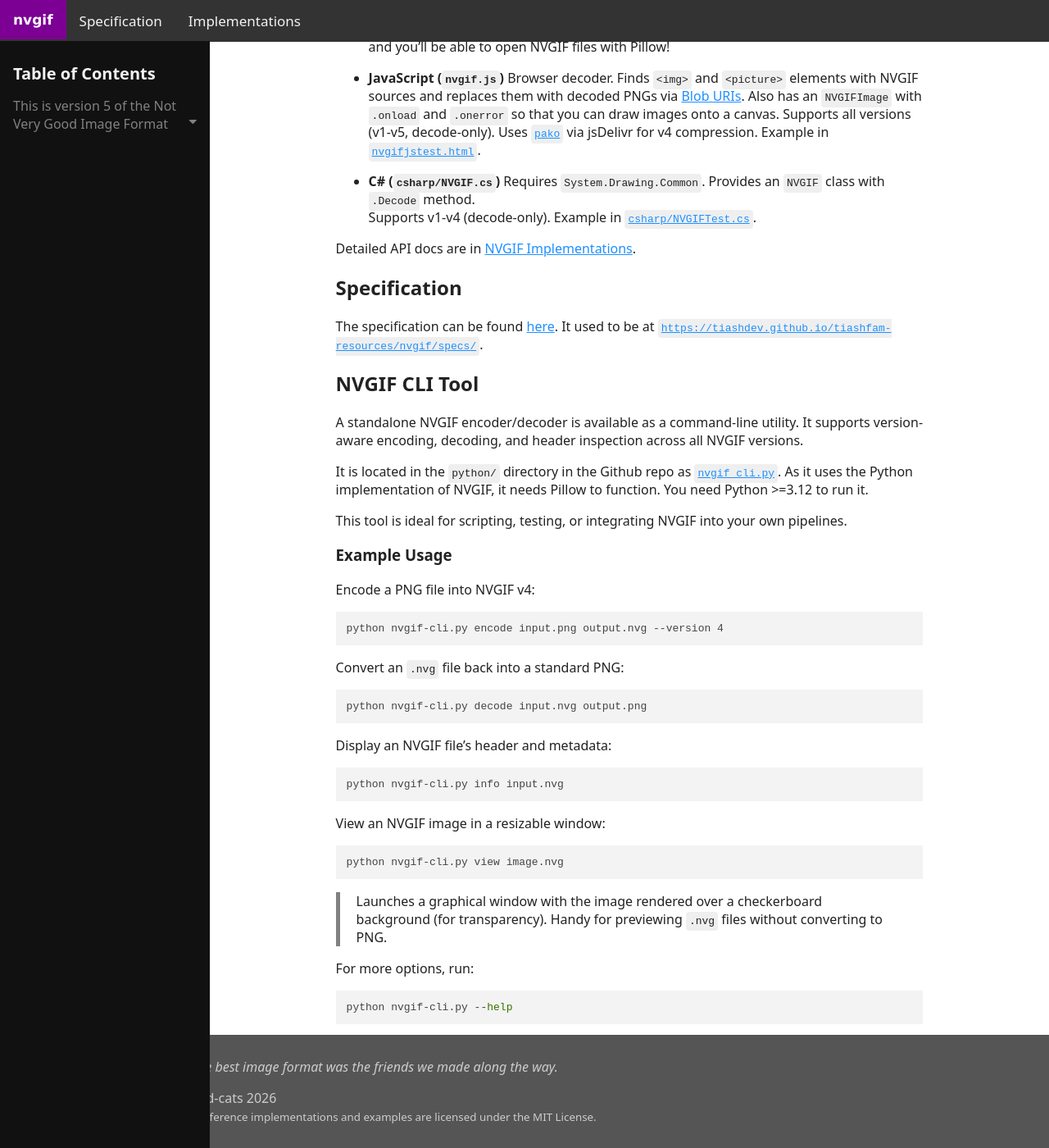
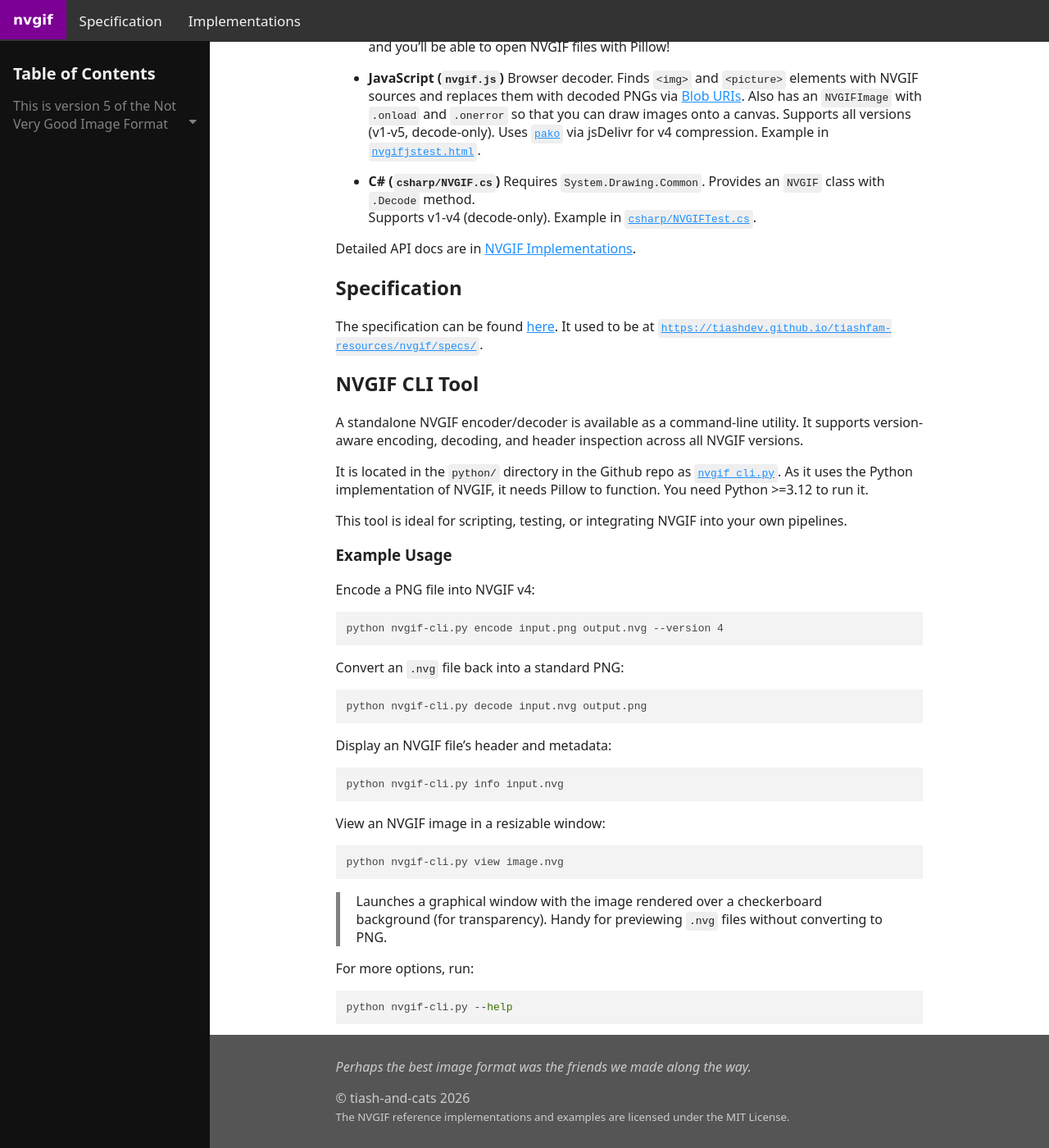
Before and after one commit to tiash-and-cats/nvgif, a Jekyll site: the page built from index.md, in a window 1280 px wide and 1400 px high, scrolled down 1075 px. Shown: the whole window at 82% size. Built offline with Jekyll 4.4.1, drawn with Linux system fonts in a browser that asks for light colours; nearby versions of some CDN libraries.

Commit message:
Actually fixed footer in layout

```diff
--- a/_layouts/default.html
+++ b/_layouts/default.html
@@ -124,7 +124,7 @@ footer {
   margin-top: 12px;
   background-color: #555;
   color: #ccc;
-  margin-left: 20px;
+  margin-left: 20vw;
 }
 
 img, canvas {
```
